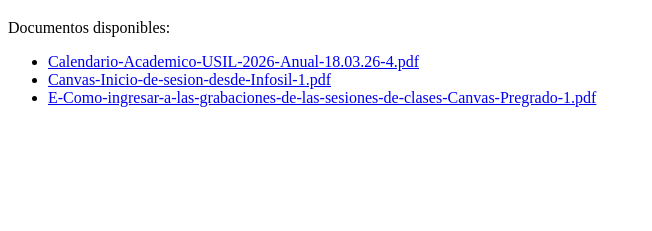
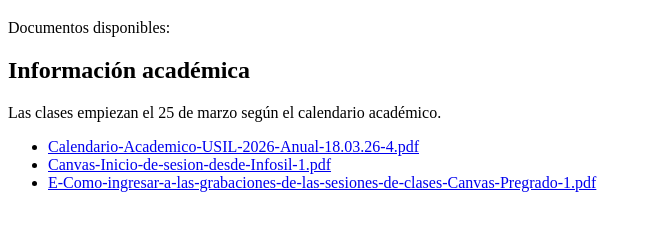
Before and after one commit to esifuentes55/Prueba, a plain HTML site: page index.html in a window 1280 px wide. Shown: the part 61-292 px from the top of the page, without its empty margins (0-652 px from the left). Drawn offline with Linux system fonts and the light colour scheme.

Commit message:
Update index.html

```diff
--- a/index.html
+++ b/index.html
@@ -8,6 +8,8 @@
 <body>
   <h1>Base de conocimiento</h1>
   <p>Documentos disponibles:</p>
+  <h2>Información académica</h2>
+  <p>Las clases empiezan el 25 de marzo según el calendario académico.</p>
   <ul>
     <li><a href="docs/Calendario-Academico-USIL-2026-Anual-18.03.26-4.pdf">Calendario-Academico-USIL-2026-Anual-18.03.26-4.pdf</a></li>
     <li><a href="docs/Canvas-Inicio-de-sesion-desde-Infosil-1.pdf">Canvas-Inicio-de-sesion-desde-Infosil-1.pdf</a></li>
```
